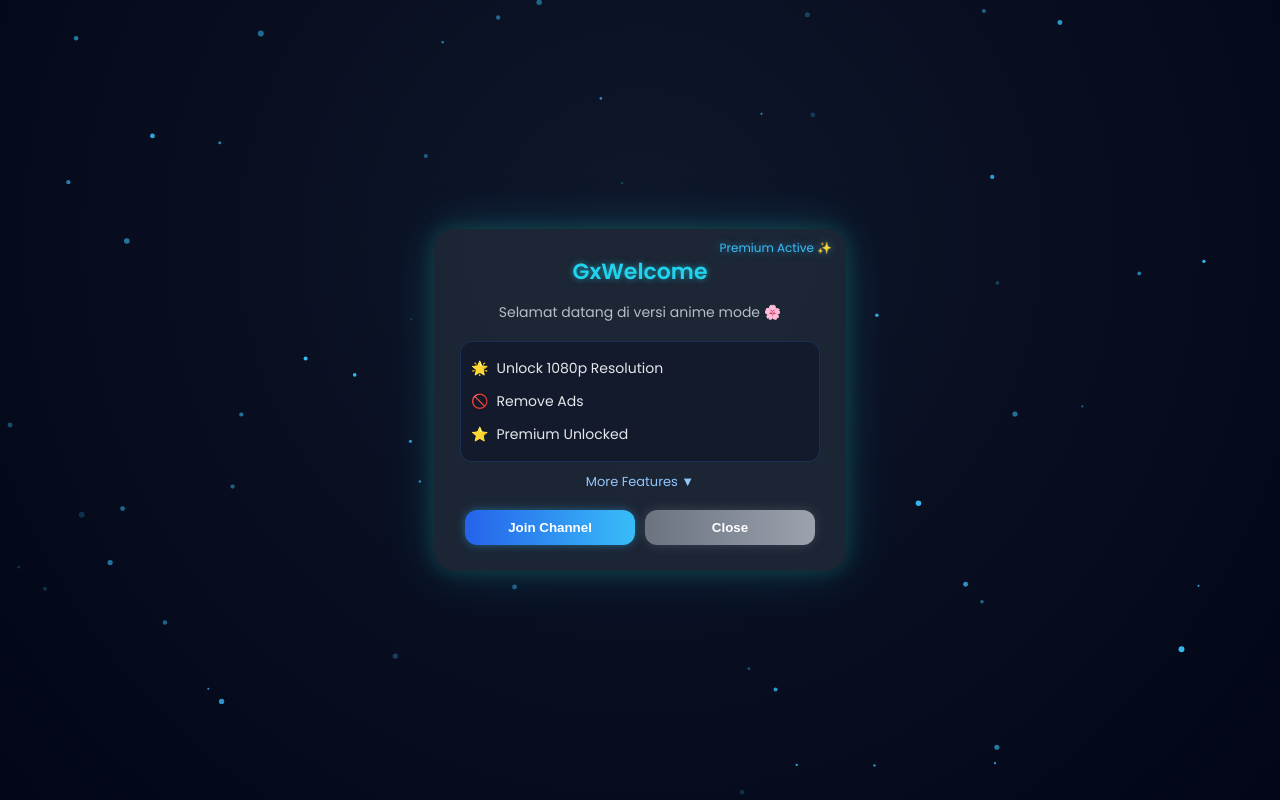
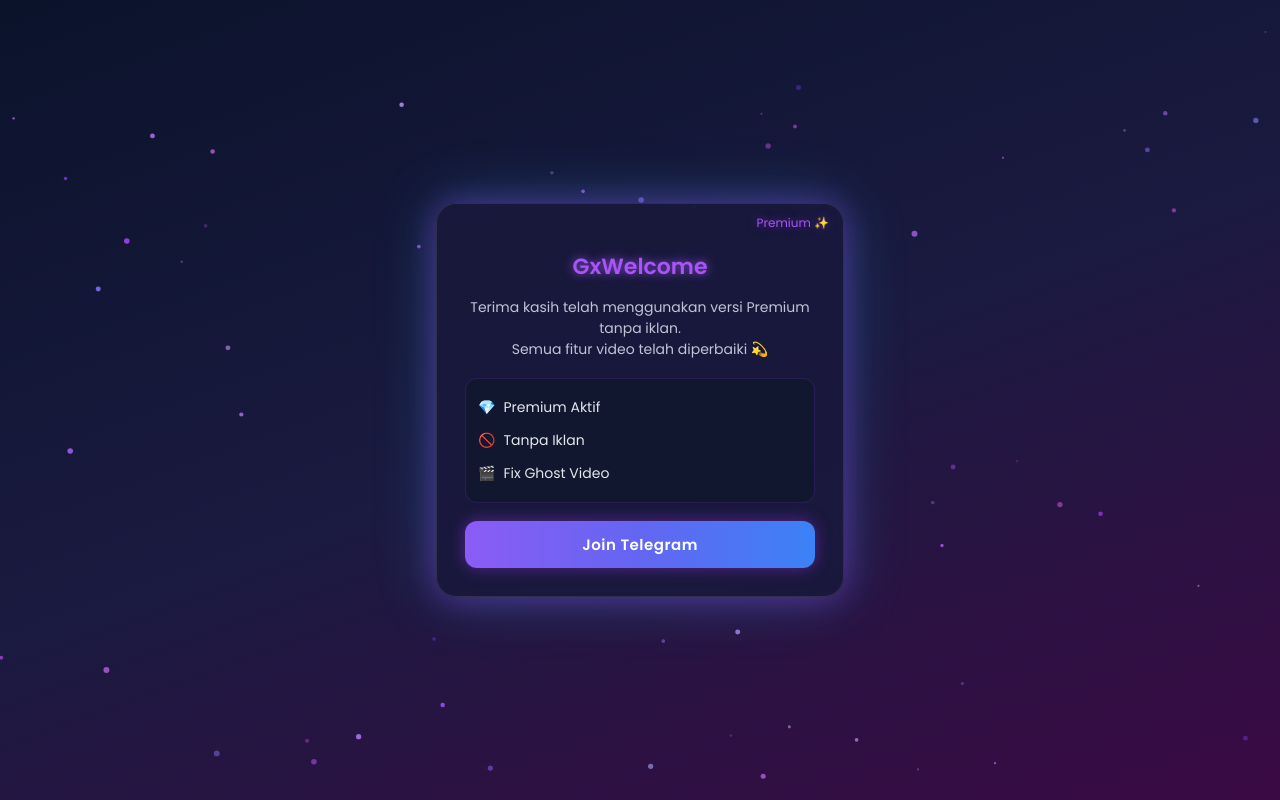
Before and after one commit to testing1234567889/ha, a plain HTML site: page index.html in a window 1280 px wide. Drawn offline with Linux system fonts and the light colour scheme.

Commit message:
Update index.html

```diff
--- a/index.html
+++ b/index.html
@@ -3,13 +3,13 @@
 <head>
 <meta charset="UTF-8">
 <meta name="viewport" content="width=device-width, initial-scale=1.0">
-<title>GxWelcome Anime Style</title>
+<title>GxWelcome - Premium Anime Dialog</title>
 <style>
 @import url('https://fonts.googleapis.com/css2?family=Poppins:wght@400;600&display=swap');
 body {
   margin: 0;
   height: 100vh;
-  background: radial-gradient(circle at 50% 30%, #0f172a 0%, #020617 100%);
+  background: linear-gradient(160deg, #0b132b 0%, #1a1a40 50%, #3b0a45 100%);
   font-family: 'Poppins', sans-serif;
   display: flex;
   justify-content: center;
@@ -28,33 +28,35 @@
 .dialog {
   position: relative;
   z-index: 1;
-  width: 360px;
-  background: rgba(31, 41, 55, 0.9);
+  width: 350px;
+  background: rgba(25, 25, 60, 0.85);
   border-radius: 20px;
-  box-shadow: 0 0 20px rgba(16,185,129,0.25), 0 0 50px rgba(56,189,248,0.2);
-  padding: 26px;
+  border: 1px solid rgba(255, 255, 255, 0.1);
+  box-shadow: 0 0 30px rgba(147, 51, 234, 0.4), 0 0 60px rgba(56, 189, 248, 0.3);
+  padding: 28px;
   text-align: center;
-  backdrop-filter: blur(12px);
+  backdrop-filter: blur(16px);
   animation: fadeIn 0.8s ease;
 }
 .dialog h2 {
-  color: #22d3ee;
+  color: #a855f7;
   font-size: 22px;
-  margin: 0 0 10px;
-  text-shadow: 0 0 6px rgba(34,211,238,0.6);
+  margin-bottom: 10px;
+  text-shadow: 0 0 10px rgba(168,85,247,0.8);
 }
 .dialog p {
-  color: #B7BDC8;
+  color: #bfc4d6;
   font-size: 14px;
   margin-bottom: 18px;
 }
 
 .features {
-  background: rgba(15,23,42,0.7);
-  border: 1px solid rgba(59,130,246,0.2);
+  background: rgba(15, 23, 42, 0.65);
+  border: 1px solid rgba(147, 51, 234, 0.2);
   border-radius: 12px;
-  padding: 10px;
+  padding: 12px;
   text-align: left;
+  margin-bottom: 18px;
 }
 .feature {
   display: flex;
@@ -65,43 +67,27 @@
 .feature span {
   margin-left: 8px;
 }
-.more {
-  margin-top: 10px;
-  font-size: 13px;
-  color: #93c5fd;
-  cursor: pointer;
-  transition: color .2s;
-}
-.more:hover { color: #60a5fa; }
 
-.buttons {
-  display: flex;
-  justify-content: space-between;
-  margin-top: 18px;
-}
 .btn {
-  flex: 1;
-  margin: 0 5px;
-  padding: 10px;
+  display: inline-block;
+  width: 100%;
+  padding: 12px 0;
+  background: linear-gradient(90deg, #8b5cf6, #6366f1, #3b82f6);
   border: none;
   border-radius: 12px;
   cursor: pointer;
   font-weight: 600;
-  background: linear-gradient(90deg, #2563eb, #38bdf8);
   color: white;
-  box-shadow: 0 0 12px rgba(56,189,248,0.3);
-  transition: transform .2s, box-shadow .3s;
+  font-size: 15px;
+  letter-spacing: 0.5px;
+  box-shadow: 0 0 20px rgba(147,51,234,0.5);
+  transition: transform 0.2s ease, box-shadow 0.4s ease;
+  animation: pulse 2.5s infinite ease-in-out;
+  text-decoration: none;
 }
 .btn:hover {
   transform: scale(1.05);
-  box-shadow: 0 0 16px rgba(34,211,238,0.6);
-}
-.btn.close {
-  background: linear-gradient(90deg, #6b7280, #9ca3af);
-  box-shadow: 0 0 12px rgba(156,163,175,0.25);
-}
-.btn.breath {
-  animation: breath 2.5s ease-in-out infinite;
+  box-shadow: 0 0 30px rgba(147,51,234,0.7);
 }
 
 .status {
@@ -109,17 +95,17 @@
   top: 10px;
   right: 14px;
   font-size: 12px;
-  color: #38bdf8;
-  text-shadow: 0 0 8px rgba(56,189,248,0.6);
+  color: #a855f7;
+  text-shadow: 0 0 10px rgba(147,51,234,0.6);
 }
 
 @keyframes fadeIn {
   from { opacity: 0; transform: scale(0.9); }
   to { opacity: 1; transform: scale(1); }
 }
-@keyframes breath {
-  0%, 100% { box-shadow: 0 0 10px rgba(56,189,248,0.4); }
-  50% { box-shadow: 0 0 25px rgba(34,211,238,0.7); }
+@keyframes pulse {
+  0%, 100% { box-shadow: 0 0 15px rgba(147,51,234,0.5); }
+  50% { box-shadow: 0 0 30px rgba(168,85,247,0.8); }
 }
 </style>
 </head>
@@ -127,38 +113,20 @@
 <canvas id="particles"></canvas>
 
 <div class="dialog">
-  <div class="status">Premium Active ✨</div>
+  <div class="status">Premium ✨</div>
   <h2>GxWelcome</h2>
-  <p>Selamat datang di versi anime mode 🌸</p>
+  <p>Terima kasih telah menggunakan versi Premium tanpa iklan.<br>Semua fitur video telah diperbaiki 💫</p>
 
   <div class="features">
-    <div class="feature">🌟 <span>Unlock 1080p Resolution</span></div>
-    <div class="feature">🚫 <span>Remove Ads</span></div>
-    <div class="feature">⭐ <span>Premium Unlocked</span></div>
+    <div class="feature">💎 <span>Premium Aktif</span></div>
+    <div class="feature">🚫 <span>Tanpa Iklan</span></div>
+    <div class="feature">🎬 <span>Fix Ghost Video</span></div>
   </div>
 
-  <div class="more" onclick="toggleMore()">More Features ▼</div>
-  <div id="moreList" class="features" style="display:none;">
-    <div class="feature">💫 <span>Login Google Support</span></div>
-    <div class="feature">💾 <span>Multi Download</span></div>
-    <div class="feature">🧩 <span>Disable Tracker</span></div>
-  </div>
-
-  <div class="buttons">
-    <button class="btn breath">Join Channel</button>
-    <button class="btn close" onclick="closeDialog()">Close</button>
-  </div>
+  <a class="btn" href="https://t.me/gxmods" target="_blank" rel="noopener noreferrer">Join Telegram</a>
 </div>
 
 <script>
-function toggleMore() {
-  const more = document.getElementById('moreList');
-  more.style.display = more.style.display === 'none' ? 'block' : 'none';
-}
-function closeDialog() {
-  document.querySelector('.dialog').style.display = 'none';
-}
-
 const canvas = document.getElementById('particles');
 const ctx = canvas.getContext('2d');
 let particles = [];
@@ -170,13 +138,13 @@
 window.addEventListener('resize', resize);
 resize();
 
-for (let i = 0; i < 60; i++) {
+for (let i = 0; i < 70; i++) {
   particles.push({
     x: Math.random() * canvas.width,
     y: Math.random() * canvas.height,
     r: Math.random() * 2 + 1,
     dy: Math.random() * 0.4 + 0.2,
-    color: `rgba(56,189,248,${Math.random() * 0.8 + 0.2})`
+    color: `rgba(${120 + Math.random()*80}, ${50 + Math.random()*100}, ${200 + Math.random()*55}, ${Math.random() * 0.7 + 0.3})`
   });
 }
 
```
